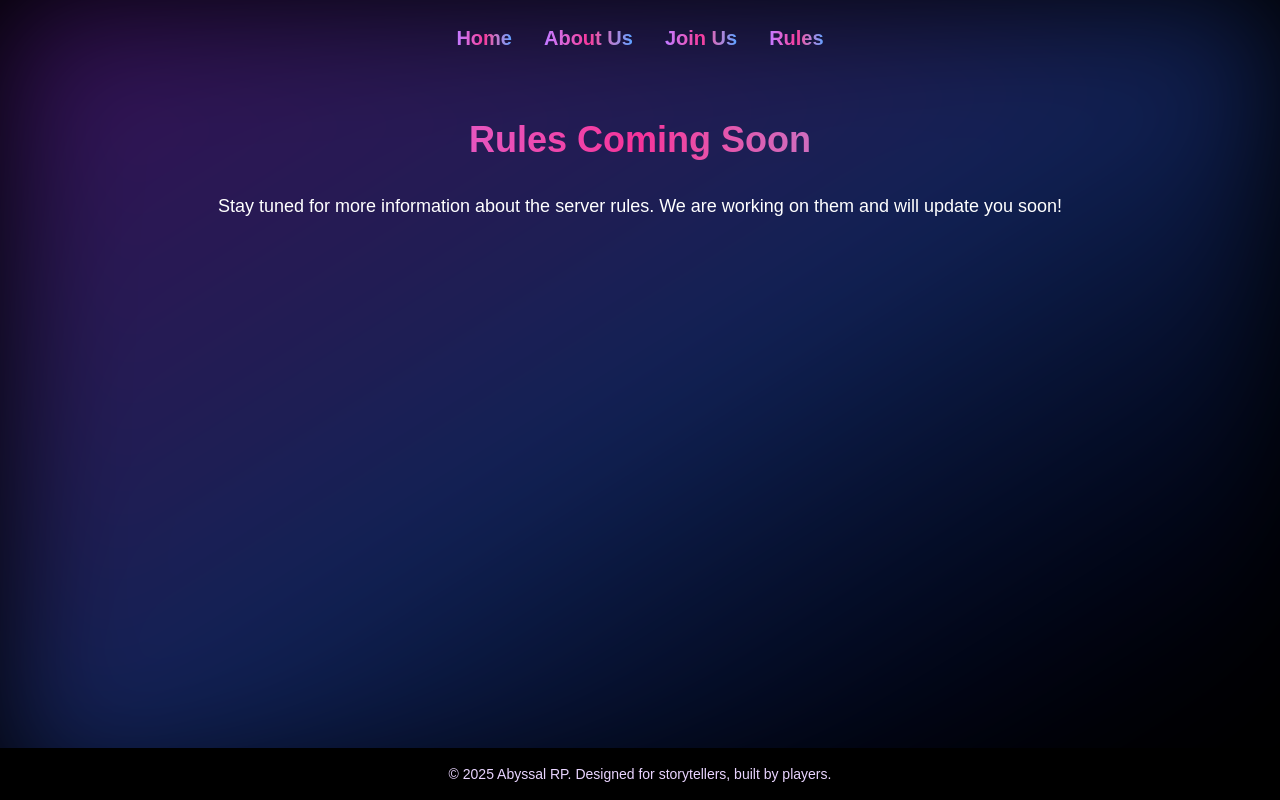
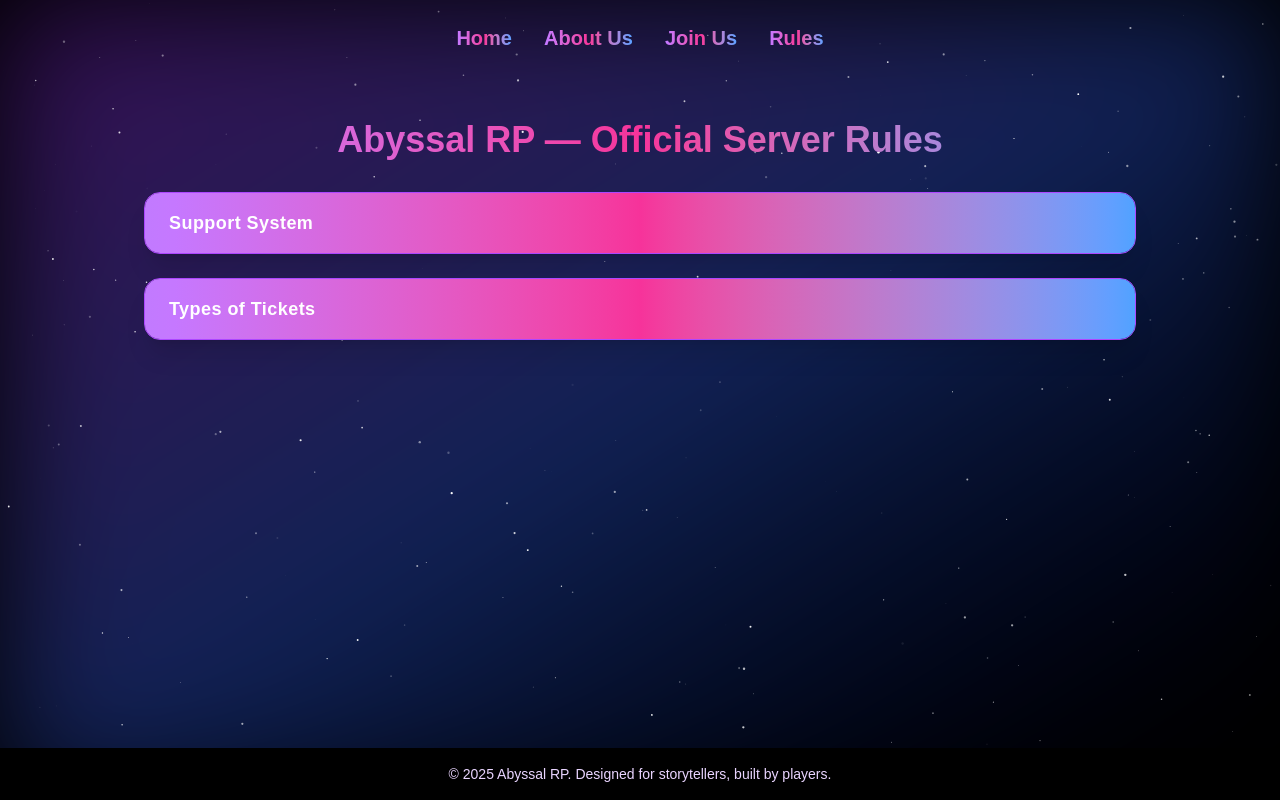
Before and after one commit to AbyssalRP/abyssalrp-nextjs, a Next.js app: page /rules in a window 1280 px wide. Built offline with nearby package versions, Linux system fonts and the light colour scheme.

Commit message:
Updated rules page with visual fixes and navigation

```diff
--- a/pages/rules.js
+++ b/pages/rules.js
@@ -1,10 +1,111 @@
 import { useEffect, useRef, useState } from 'react';
 import Link from 'next/link';
 
+const RuleSection = ({ title, children, id, activeId }) => {
+  const [open, setOpen] = useState(false);
+  const sectionRef = useRef(null);
+
+  useEffect(() => {
+    const shouldOpen = activeId === id;
+    setOpen(shouldOpen);
+
+    if (shouldOpen && sectionRef.current) {
+      sectionRef.current.scrollIntoView({ behavior: 'smooth', block: 'start' });
+    }
+  }, [activeId, id]);
+
+  return (
+    <div ref={sectionRef} className="border border-purple-500 rounded-2xl overflow-hidden mb-6 shadow-xl backdrop-blur-md bg-gradient-to-br from-black/60 via-purple-900/40 to-blue-900/40">
+      <button
+        onClick={() => setOpen(!open)}
+        className="w-full text-left px-6 py-4 bg-gradient-to-r from-purple-400 via-pink-500 to-blue-400 hover:opacity-90 transition font-semibold text-lg text-white tracking-wide"
+      >
+        {title}
+      </button>
+      {open && (
+        <div className="px-6 py-6 bg-gradient-to-br from-black/80 via-gray-900/80 to-black/80 text-purple-100 space-y-6 italic leading-relaxed tracking-wide font-light text-lg">
+          {children}
+        </div>
+      )}
+    </div>
+  );
+};
+
+const sections = [
+  { id: "support-system", label: "Support System" },
+  { id: "ticket-types", label: "Types of Tickets" },
+  // Add all other sections here...
+];
+
 export default function RulesPage() {
+  const [activeId, setActiveId] = useState('');
+  const canvasRef = useRef(null);
+
+  useEffect(() => {
+    const canvas = canvasRef.current;
+    if (!canvas) return;
+
+    const ctx = canvas.getContext('2d');
+    if (!ctx) return;
+
+    let stars = [];
+    const createStars = () => {
+      stars = Array.from({ length: 300 }, () => ({
+        x: Math.random() * canvas.width,
+        y: Math.random() * canvas.height,
+        radius: Math.random() * 1.2,
+        alpha: Math.random(),
+        delta: Math.random() * 0.015 + 0.005,
+      }));
+    };
+
+    const resizeCanvas = () => {
+      canvas.width = window.innerWidth;
+      canvas.height = window.innerHeight;
+      createStars();
+    };
+
+    const animateStars = () => {
+      ctx.clearRect(0, 0, canvas.width, canvas.height);
+
+      stars.forEach((star) => {
+        ctx.beginPath();
+        ctx.arc(star.x, star.y, star.radius, 0, Math.PI * 2);
+        ctx.fillStyle = `rgba(255, 255, 255, ${star.alpha})`;
+        ctx.fill();
+
+        star.alpha += star.delta;
+        if (star.alpha <= 0 || star.alpha >= 1) star.delta = -star.delta;
+      });
+
+      requestAnimationFrame(animateStars);
+    };
+
+    resizeCanvas();
+    animateStars();
+
+    window.addEventListener('resize', resizeCanvas);
+
+    return () => window.removeEventListener('resize', resizeCanvas);
+  }, []);
+
+  useEffect(() => {
+    const handleHashChange = () => {
+      setActiveId(window.location.hash.replace('#', ''));
+    };
+
+    handleHashChange();
+    window.addEventListener('hashchange', handleHashChange);
+
+    return () => window.removeEventListener('hashchange', handleHashChange);
+  }, []);
+
   return (
+    <>
       <div className="pt-20 relative w-full min-h-screen overflow-hidden bg-black">
         <div className="absolute inset-0 bg-gradient-to-br from-purple-900 via-blue-900 to-black opacity-60 filter blur-3xl"></div>
+
+        <canvas ref={canvasRef} className="absolute inset-0 z-10" />
 
         <nav className="absolute top-0 z-30 flex justify-center w-full py-6 space-x-8 text-xl font-semibold">
           <Link href="/" className="bg-gradient-to-r from-purple-400 via-pink-500 to-blue-400 text-transparent bg-clip-text hover:opacity-80 transition-opacity">Home</Link>
@@ -15,14 +116,20 @@ export default function RulesPage() {
 
         <div className="relative z-20 max-w-5xl mx-auto px-4 py-10 text-purple-100" id="rules-top">
           <h1 className="text-4xl font-bold mb-8 text-center text-transparent bg-clip-text bg-gradient-to-r from-purple-400 via-pink-500 to-blue-400">
-          Rules Coming Soon
+            Abyssal RP — Official Server Rules
           </h1>
-        <p className="text-center text-lg text-white">Stay tuned for more information about the server rules. We are working on them and will update you soon!</p>
+
+          {sections.map((section) => (
+            <RuleSection key={section.id} id={section.id} title={section.label} activeId={activeId}>
+              <p>Detailed rules and information about {section.label}.</p>
+            </RuleSection>
+          ))}
         </div>
 
         <footer className="absolute bottom-0 z-20 w-full py-4 text-center text-sm text-purple-200 bg-black bg-opacity-60">
           © 2025 Abyssal RP. Designed for storytellers, built by players.
         </footer>
       </div>
+    </>
   );
 }
```
Lines whose indentation alone changed are shown as unchanged.
